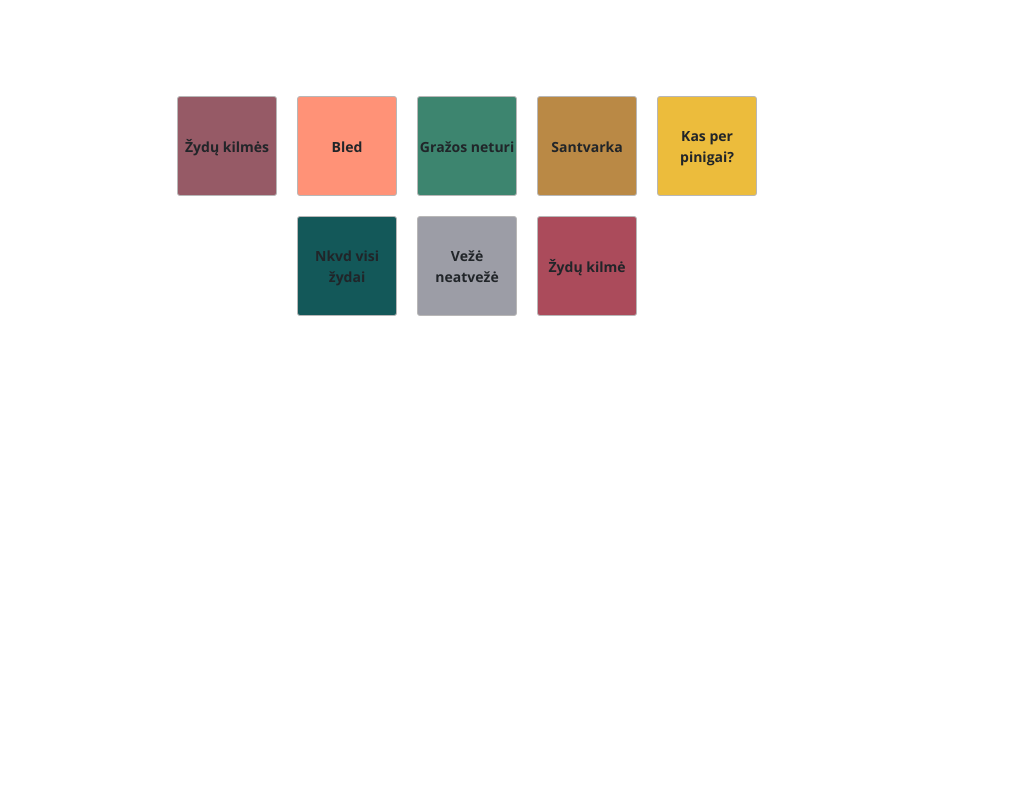
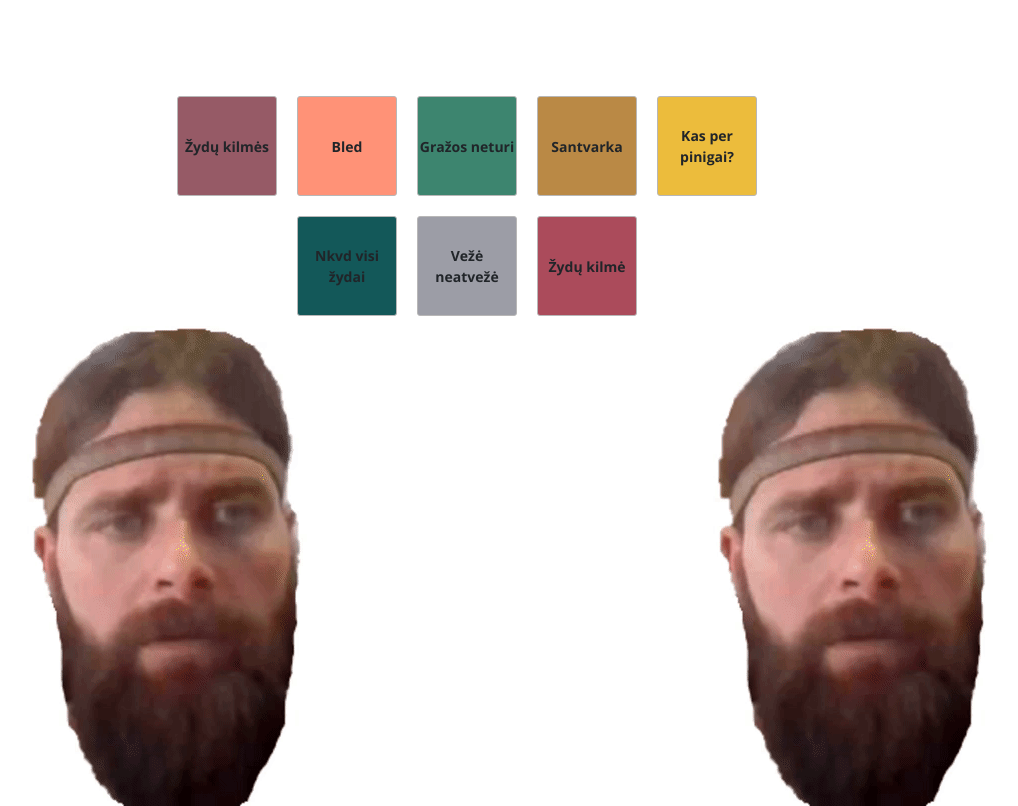
Before and after one commit to Nedux/linas-hermanas-soundboard, a website with bundled scripts: page dist/index.html in a window 1280 px wide. Shown: the part 144-950 px from the top of the page, without its empty margins (173-1191 px from the left). Before the commit the page ends 800 px from the top, so only its background shows below. Built offline with nearby package versions, Linux system fonts and the light colour scheme.

Commit message:
giffs and small tweaks

```diff
--- a/dist/index.html
+++ b/dist/index.html
@@ -11,8 +11,9 @@
 
     <!-- Our css -->
     <link rel="stylesheet" href="./style.css">
+    <link rel="icon" href='./assets/woke.png'>
 
-    <title>Hello, world!</title>
+    <title>Linas Hermanas Rocks!</title>
 </head>
 
 <body>
@@ -22,13 +23,26 @@
     <script src="https://cdn.jsdelivr.net/npm/popper.js@1.16.0/dist/umd/popper.min.js" integrity="sha384-Q6E9RHvbIyZFJoft+2mJbHaEWldlvI9IOYy5n3zV9zzTtmI3UksdQRVvoxMfooAo" crossorigin="anonymous"></script>
     <script src="https://stackpath.bootstrapcdn.com/bootstrap/4.4.1/js/bootstrap.min.js" integrity="sha384-wfSDF2E50Y2D1uUdj0O3uMBJnjuUD4Ih7YwaYd1iqfktj0Uod8GCExl3Og8ifwB6" crossorigin="anonymous"></script>
     <!-- Our JavaScript -->
+    <script type="module" src="./scripts/scripts.js"></script>
+
+
     <section>
         <div class="header">
             <h3>Linas Hermanas Sound Board</h3>
+
         </div>
-        <div id="sound-board" class="sound-board">
+
+        <div class="sound-board"></div>
+        <div class="hemanai">
+            <img src="./assets/wokegif.gif">
+            <img src="./assets/wokegif.gif">
+        </div>
+
+        </div>
     </section>
-    <script type="module" src="./scripts/scripts.js"></script>
+    <section>
+
+    </section>
 </body>
 
 </html>
--- a/dist/style.css
+++ b/dist/style.css
@@ -47,6 +47,19 @@
   opacity: 60%;
 }
 
+.hemanai {
+  display: -webkit-box;
+  display: -ms-flexbox;
+  display: flex;
+  -webkit-box-pack: justify;
+      -ms-flex-pack: justify;
+          justify-content: space-between;
+}
+
+.hemanai img {
+  margin: 0 200px;
+}
+
 @media (max-width: 576px) {
   .header h3 {
     padding: 40px 0;
--- a/dist/style.scss
+++ b/dist/style.scss
@@ -36,6 +36,13 @@
         }
     }
 }
+.hemanai{
+    display: flex;
+    justify-content: space-between;
+    img{
+        margin: 0 200px;
+    }
+}
 @media (max-width: 576px) {
     .header{
         h3{
--- a/package.json
+++ b/package.json
@@ -1,5 +1,5 @@
 {
-  "name": "DeployBeta",
+  "name": "linas-hermanas-soundboard",
   "version": "1.0.0",
   "description": "",
   "main": "index.js",
```
Also changed, not shown: dist/assets/hermanas.png (added), dist/assets/woke.png (added), dist/assets/wokegif.gif (added), 1 other file.
